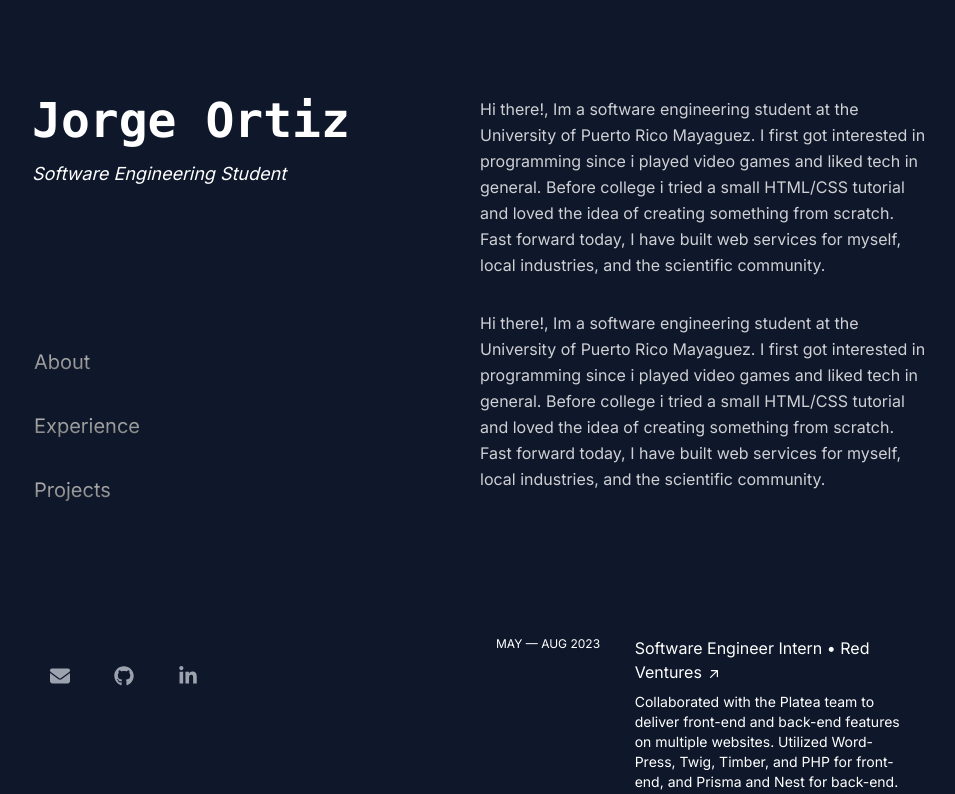
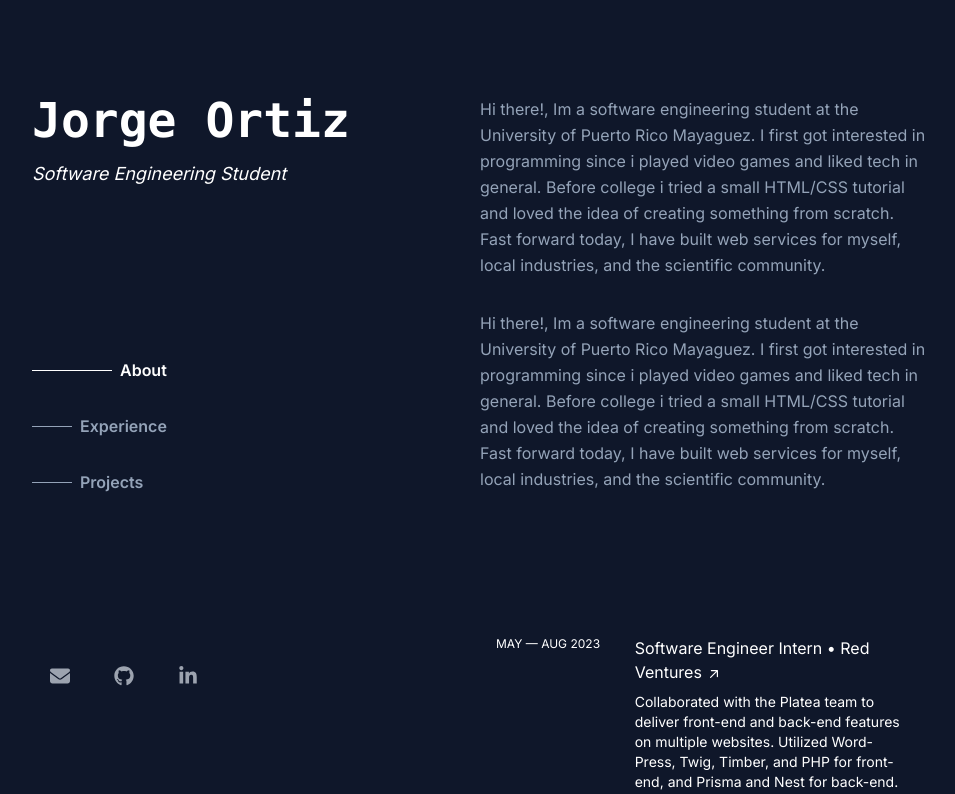
Before and after one commit to jorgeortiz41/portfolio, a Next.js app: page / in a window 1280 px wide. Shown: the top 794 px of the page, without its empty margins (160-1115 px from the left). Built offline with nearby package versions, Linux system fonts and the light colour scheme.

Commit message:
route buttons redesigned

```diff
--- a/src/app/components/NavBarButtons.jsx
+++ b/src/app/components/NavBarButtons.jsx
@@ -1,40 +1,48 @@
 "use client";
-import Link from "next/link";
 import { motion } from "framer-motion";
+import { useState } from "react";
 
-const selectedStyle =
-  "animate-shimmer bg-[linear-gradient(110deg,#0d9dde,25%,#a748de,55%,#0d9dde)] bg-[length:200%_100%] bg-clip-text";
-const contactStyle = "";
-const unSelectedStyle =
-  "bg-gradient-to-b from-neutral-200 to-neutral-600 bg-clip-text hover:animate-shimmer hover:bg-[linear-gradient(110deg,#0d9dde,25%,#a748de,55%,#0d9dde)] hover:bg-[length:200%_100%] hover:bg-clip-text";
+const lineVariants = {
+  large: { width: 80, backgroundColor: "white" },
+  small: { width: 40, backgroundColor: "#94a3b8" },
+};
 
-export const RouteButton = ({ content, selected, scrollTo }) => {
-  let currentStyle = "";
-  let hoverEffect = {};
-  if (content === "Contact:") {
-    currentStyle = contactStyle;
-  } else if (content.toLowerCase() === selected) {
-    currentStyle = selectedStyle;
-  } else {
-    currentStyle = unSelectedStyle;
-    hoverEffect = {
-      scale: 1.1,
-      transition: {
-        duration: 0.1,
-        delay: 0,
-      },
-    };
-  }
+const textVariants = {
+  large: { color: "white" },
+  small: { color: "#94a3b8" },
+};
+
+export const RouteButton = ({ content, selected, scrollTo, handleClick }) => {
+  const [isHovered, setIsHovered] = useState(false);
+
+  const handleButtonClick = (option) => {
+    scrollTo(option);
+    handleClick(option);
+  };
+
   return (
     <motion.button
-      className={`h-full rounded-sm border-2 border-transparent py-4
-          text-xl text-transparent antialiased
-          ${currentStyle}`}
-      onClick={() => scrollTo(content.toLowerCase())}
-      whileHover={hoverEffect}
-      whileFocus={{ scale: 1.1 }}
+      className={`text-md flex h-full items-center rounded-sm py-4 font-semibold text-slate-400 antialiased`}
+      onClick={() => handleButtonClick(content.toLowerCase())}
+      onHoverStart={() => setIsHovered((isHovered) => !isHovered)}
+      onHoverEnd={() => setIsHovered((isHovered) => !isHovered)}
     >
-      {content}
+      <motion.div
+        animate={
+          isHovered || selected == content.toLowerCase() ? "large" : "small"
+        }
+        className="mr-2 inline-flex h-px bg-white"
+        variants={lineVariants}
+      />
+      <motion.div
+        animate={
+          isHovered || selected == content.toLowerCase() ? "large" : "small"
+        }
+        className={isHovered ? "large" : "small"}
+        variants={textVariants}
+      >
+        {content}
+      </motion.div>
     </motion.button>
   );
 };
--- a/src/app/sections/About.jsx
+++ b/src/app/sections/About.jsx
@@ -5,7 +5,7 @@ export default function About({ refProp }) {
   return (
     <div
       ref={refProp}
-      className="z-10 w-full flex-col items-start justify-start space-y-8 leading-relaxed text-white/80"
+      className="z-10 w-full flex-col items-start justify-start space-y-8 leading-relaxed text-slate-400"
     >
       <div>{firstParagraph}</div>
       <div>{secondParagraph}</div>
--- a/src/app/sections/HeroNav.jsx
+++ b/src/app/sections/HeroNav.jsx
@@ -5,11 +5,12 @@ import { RouteButton } from "../components/NavBarButtons";
 import { GithubLogo, LinkedinLogo, EmailLogo } from "../data/data";
 
 export const HeroNav = ({ scrollTo }) => {
-  const [selected, setSelected] = useState("home");
+  const [selected, setSelected] = useState("about");
 
   const handleClick = (option) => {
     setSelected(option);
   };
+
   const iconButtons = ({
     content,
     route = window.location.href,
@@ -17,12 +18,7 @@ export const HeroNav = ({ scrollTo }) => {
   }) => {
     return (
       <a href={route} target="_blank" aria-label={ariaLabel}>
-        <motion.div
-          className={`h-full rounded-sm border-2 border-transparent
-            bg-gradient-to-b from-neutral-200 to-neutral-600 bg-clip-text
-            p-4 text-xl text-transparent antialiased
-            ${content === "Contact:" ? "" : "hover:animate-shimmer hover:bg-[linear-gradient(110deg,#0d9dde,25%,#a748de,55%,#0d9dde)] hover:bg-[length:200%_100%] hover:bg-clip-text"}`}
-        >
+        <motion.div className="h-full rounded-sm border-2 border-transparent p-4 text-xl text-slate-400 hover:text-white">
           {content}
         </motion.div>
       </a>
@@ -50,16 +46,23 @@ export const HeroNav = ({ scrollTo }) => {
         <p></p>
       </div>
       <div className="flex flex-col items-start">
-        <RouteButton content="About" selected={selected} scrollTo={scrollTo} />
+        <RouteButton
+          content="About"
+          selected={selected}
+          scrollTo={scrollTo}
+          handleClick={handleClick}
+        />
         <RouteButton
           content="Experience"
           selected={selected}
           scrollTo={scrollTo}
+          handleClick={handleClick}
         />
         <RouteButton
           content="Projects"
           selected={selected}
           scrollTo={scrollTo}
+          handleClick={handleClick}
         />
       </div>
       <div className="flex flex-col items-start">
```
